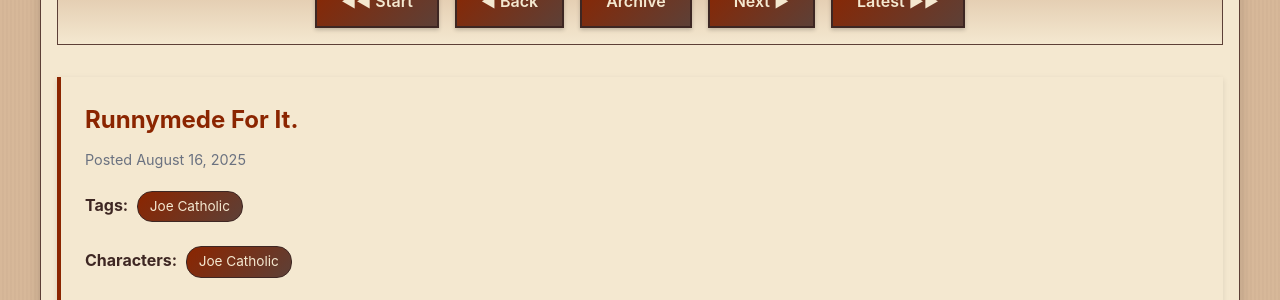
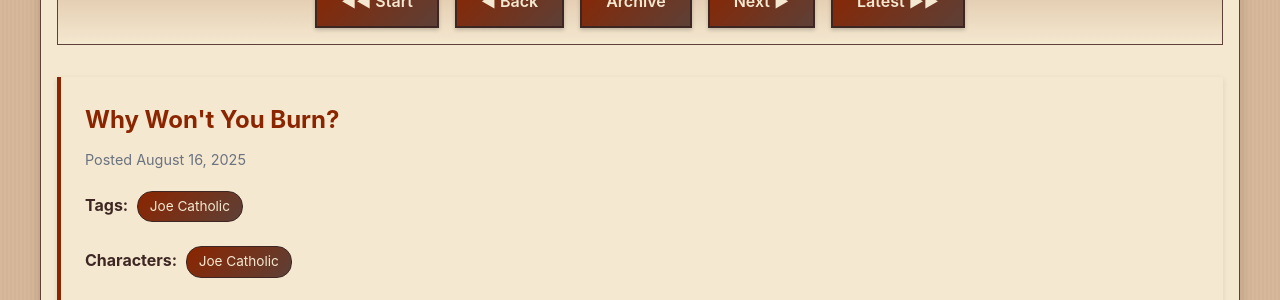
Before and after one commit to joecatholic/joecatholic-webcomic, a Jekyll site: the page built from _comics/2025-08-16-episode-44.md, in a window 1280 px wide. Shown: the part 722-1022 px from the top of the page. Built offline with Jekyll 4.4.1, drawn with Linux system fonts in a browser that asks for light colours.

Commit message:
added New Title

```diff
--- a/_comics/2025-08-16-episode-44.md
+++ b/_comics/2025-08-16-episode-44.md
@@ -1,6 +1,6 @@
 ---
 layout: comic
-title: "Runnymede For It. "
+title: "Why Won't You Burn? "
 date: 2025-08-16 12:00:00
 comic_number: 44
 episode: "Episode 1"
```
